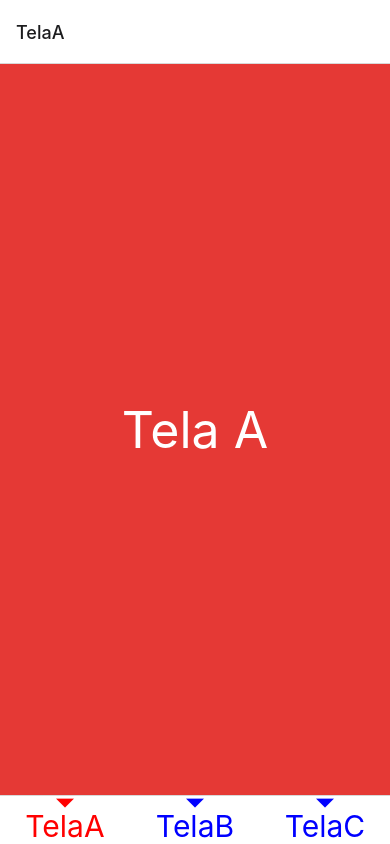
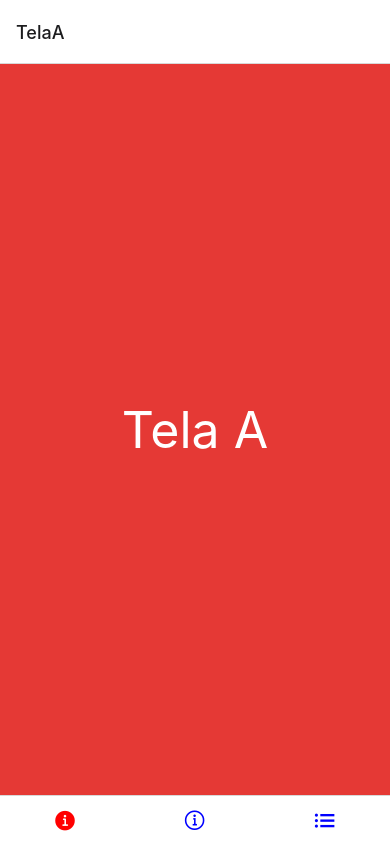
Before and after one commit to fty57/fundamentals-react-native, a React Native app in the folder fty57App/: screen /TelaA in a window 390 px wide. Built offline with nearby package versions, Linux system fonts and the light colour scheme.

Commit message:
96. Adicionando Ícones #02-03

```diff
--- a/fty57App/src/navegacao/Tab.js
+++ b/fty57App/src/navegacao/Tab.js
@@ -3,20 +3,48 @@
 import TelaA from "../views/TelaA"
 import TelaB from "../views/TelaB"
 import TelaC from "../views/TelaC"
-import PassoStack from "../components2/PassoStack"
+
+import Ionicons from "react-native-vector-icons/Ionicons"
 
 const Tab = createBottomTabNavigator()
 
 export default props => {
      return (
-          <Tab.Navigator tabBarOptions={{
-               activeTintColor: 'red',
-               inactiveTintColor: 'blue',
-               labelStyle: {fontSize: 30}
-          }} initialRouteName="TelaB">
-               <Tab.Screen name="TelaA" component={TelaA}/>
-               <Tab.Screen name="TelaB" component={TelaB}/>
-               <Tab.Screen name="TelaC" component={TelaC}/>
+          <Tab.Navigator
+               screenOptions={({ route }) => ({
+                    tabBarIcon: ({ focused, color, size }) => {
+                         let iconName;
+
+                         switch (route.name){
+                              case "TelaA":
+                                   iconName = focused
+                                   ? "ios-information-circle"
+                                   : "ios-information-circle-outline";
+                                   break;
+
+                              case "TelaB":
+                                   iconName = focused
+                                   ? "ios-information-circle"
+                                   : "ios-information-circle-outline";
+                              break;
+
+                              case "TelaC":
+                                   iconName = focused ? "ios-list-box" : "ios-list"
+                              break;
+
+                         }
+
+                         return <Ionicons name={iconName} size={size} color={color} />;
+                    },
+               })}
+               tabBarOptions={{
+                    activeTintColor: 'red',
+                    inactiveTintColor: 'blue',
+                    showLabel: false
+               }} initialRouteName="TelaB">
+               <Tab.Screen name="TelaA" component={TelaA} />
+               <Tab.Screen name="TelaB" component={TelaB} />
+               <Tab.Screen name="TelaC" component={TelaC} />
           </Tab.Navigator>
 
      )
```
